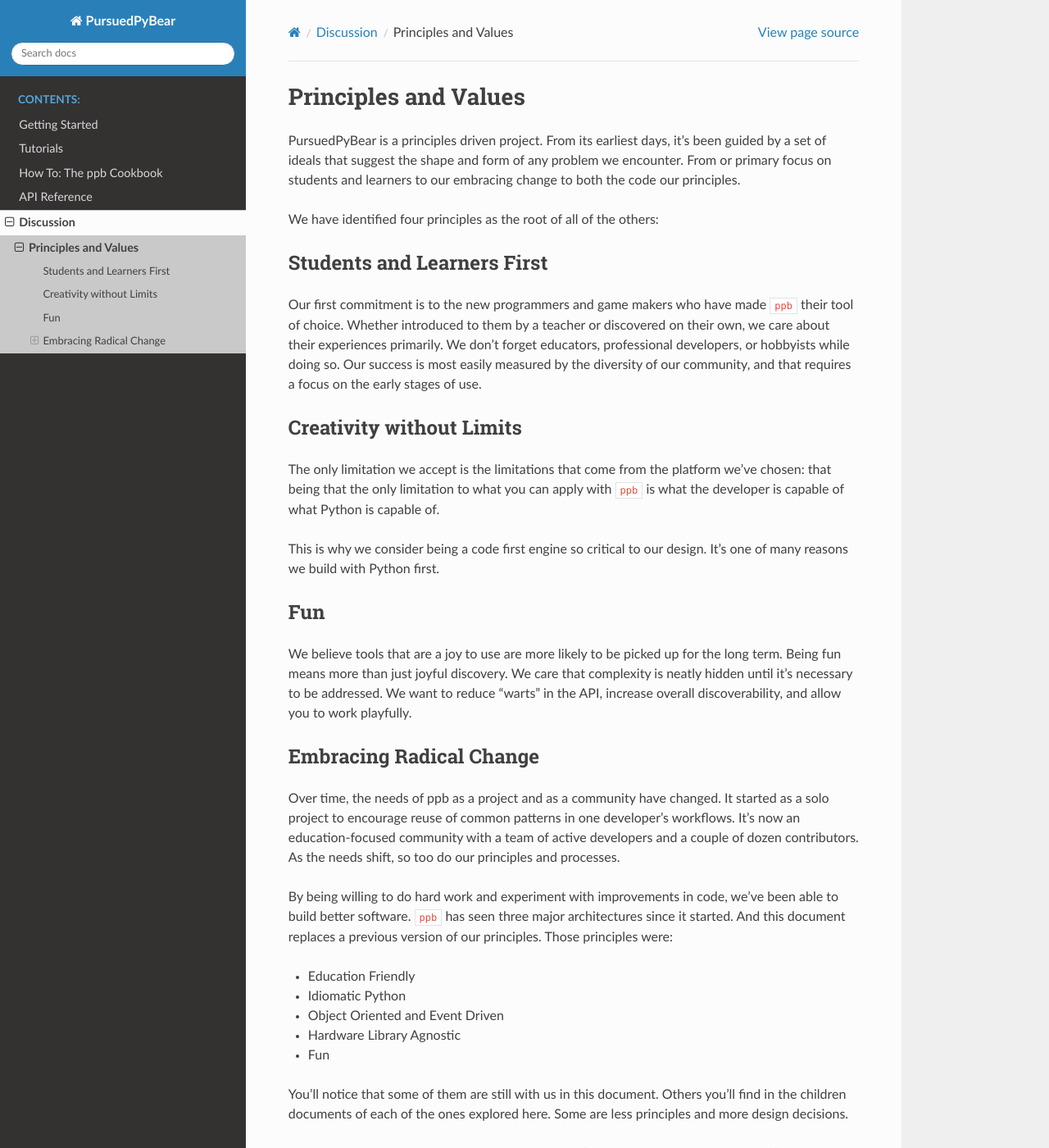
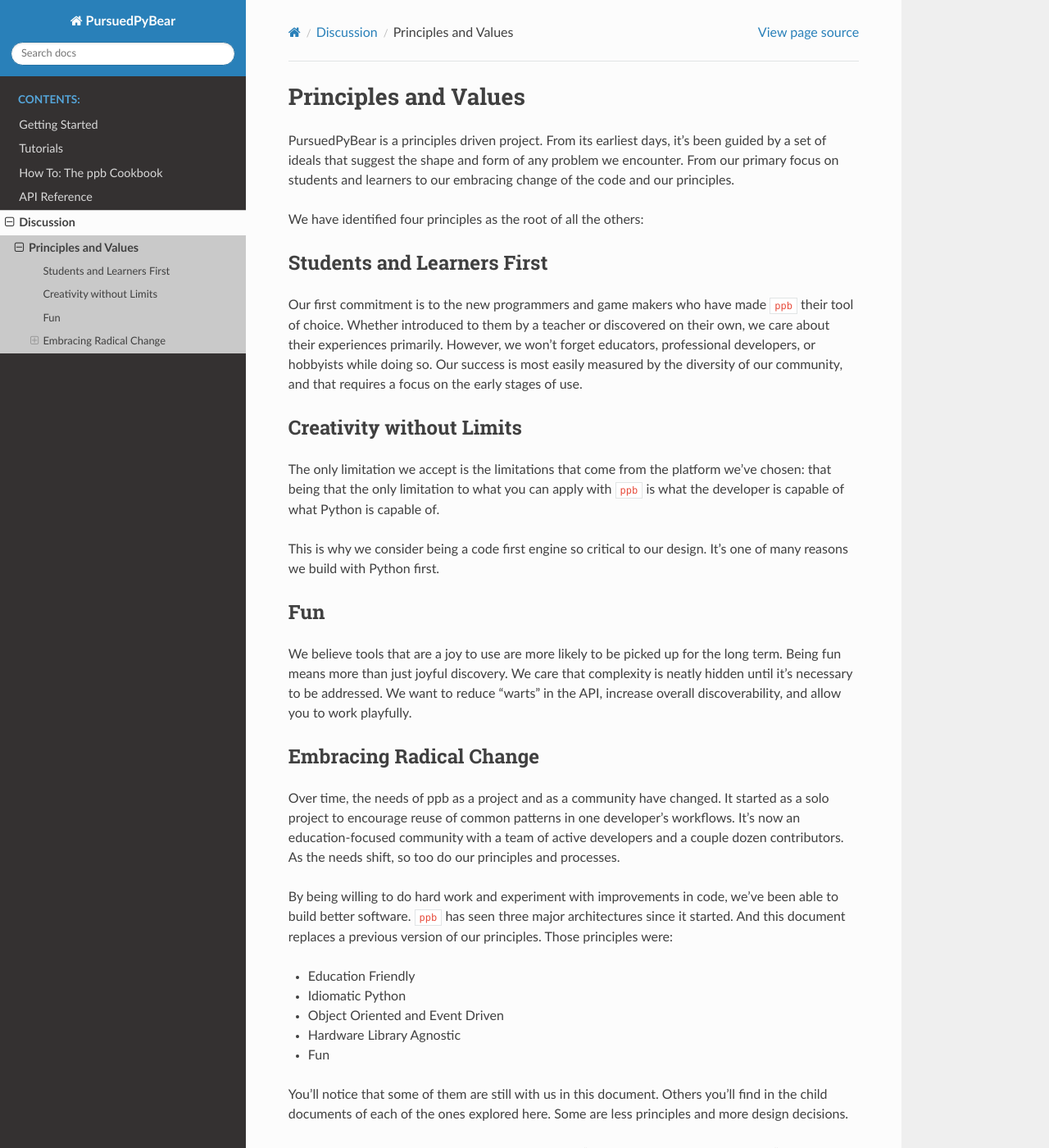
Before and after one commit to ppb/pursuedpybear, a Sphinx documentation site: the page built from docs/discussion/values/index.rst, in a window 1280 px wide and 1400 px high. Shown: the whole window at 82% size. Built offline with Sphinx 7.4.7 and the Read the Docs theme 2.0.0, drawn with Linux system fonts in a browser that asks for light colours; some of the changed text lies outside the part shown.

Commit message:
Further minor changes to index.

```diff
--- a/docs/discussion/values/index.rst
+++ b/docs/discussion/values/index.rst
@@ -3,19 +3,19 @@
 
 PursuedPyBear is a principles driven project. From its earliest days, it's been
 guided by a set of ideals that suggest the shape and form of any problem we
-encounter. From or primary focus on students and learners to our embracing
-change to both the code our principles.
+encounter. From our primary focus on students and learners to our embracing
+change of the code and our principles.
 
-We have identified four principles as the root of all of the others:
+We have identified four principles as the root of all the others:
 
 Students and Learners First
 -----------------------------------
 
 Our first commitment is to the new programmers and game makers who have made
 ``ppb`` their tool of choice. Whether introduced to them by a teacher or
-discovered on their own, we care about their experiences primarily. We don't
-forget educators, professional developers, or hobbyists while doing so. Our
-success is most easily measured by the diversity of our community, and that
+discovered on their own, we care about their experiences primarily. However, we
+won't forget educators, professional developers, or hobbyists while doing so.
+Our success is most easily measured by the diversity of our community, and that
 requires a focus on the early stages of use.
 
 Creativity without Limits
@@ -43,7 +43,7 @@
 Over time, the needs of ppb as a project and as a community have changed. It
 started as a solo project to encourage reuse of common patterns in one
 developer's workflows. It's now an education-focused community with a team of
-active developers and a couple of dozen contributors. As the needs shift, so too
+active developers and a couple dozen contributors. As the needs shift, so too
 do our principles and processes.
 
 By being willing to do hard work and experiment with improvements in code, we've
@@ -58,12 +58,12 @@
 * Fun
 
 You'll notice that some of them are still with us in this document. Others
-you'll find in the children documents of each of the ones explored here. Some
-are less principles and more design decisions.
+you'll find in the child documents of each of the ones explored here. Some are
+less principles and more design decisions.
 
 In general, we are always willing to field the idea of "maybe we should do it
 this way?" Those questions, even when the answer is no, keep us thinking about
-how things are and how the could be.
+how things are and how they could be.
 
 Ultimately, ``ppb`` is aspirational as a project, and our principles reflect
 that.
```
